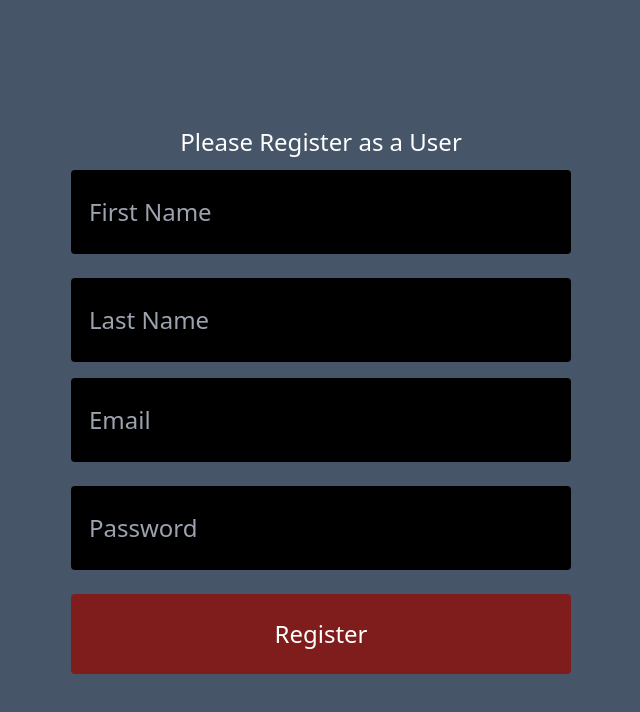
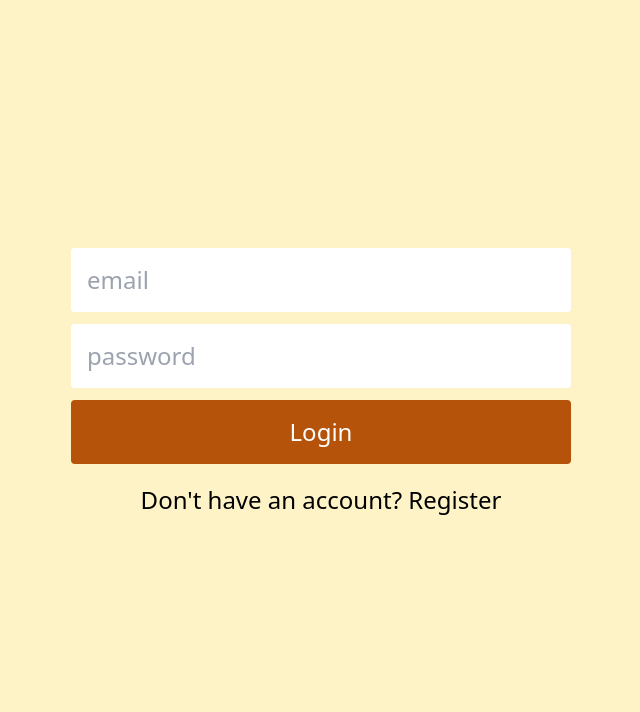
Before and after one commit to troyodia/CHAT-APP, a React (Create React App) app in the folder client/: page / in a window 1280 px wide. Shown: the top 712 px of the page, without its empty margins (319-959 px from the left). Built offline with nearby package versions, Linux system fonts and the light colour scheme.

Commit message:
login user functionality created

```diff
--- a/client/src/App.js
+++ b/client/src/App.js
@@ -3,8 +3,8 @@ import LoginScreen from "./components/Login";
 import RegisterScreen from "./components/Register";
 
 function App() {
-  return <RegisterScreen></RegisterScreen>;
-  // <LoginScreen></LoginScreen>;
+  return <LoginScreen></LoginScreen>;
+  // <RegisterScreen></RegisterScreen>;
 }
 
 export default App;
--- a/client/src/components/Login.jsx
+++ b/client/src/components/Login.jsx
@@ -1,17 +1,30 @@
+import axios from "axios";
 import { useEffect } from "react";
 import { useState } from "react";
 export default function LoginScreen() {
   const [email, setEmail] = useState("");
   const [password, setPassword] = useState("");
-  useEffect(() => {
-    console.log(email, password);
-  });
+  const url = "http://localhost:5000/api/v1/auth/login";
 
+  const loginUser = async () => {
+    try {
+      const {
+        data: { user, token },
+      } = await axios.post(url, { email, password });
+      console.log(user, token);
+    } catch (error) {
+      console.log(error.response.data.msg);
+    }
+  };
   return (
     <div className="bg-amber-100 h-screen flex justify-center items-center">
       <form
         className="m-3 mb-12 flex w-[500px] min-w-[200px] flex-col
       space-y-3 text-black text-2xl font-medium"
+        onSubmit={(e) => {
+          e.preventDefault();
+          loginUser();
+        }}
       >
         <input
           type="text"
```
